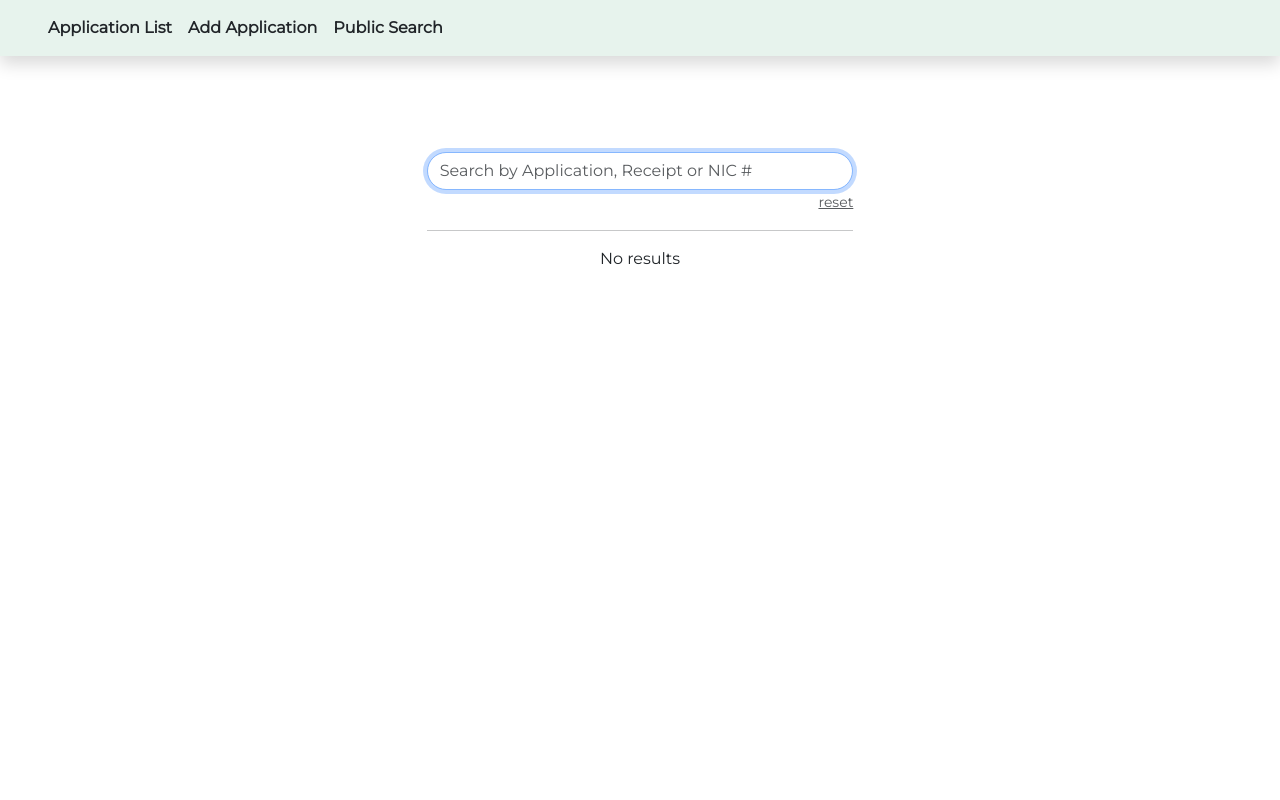
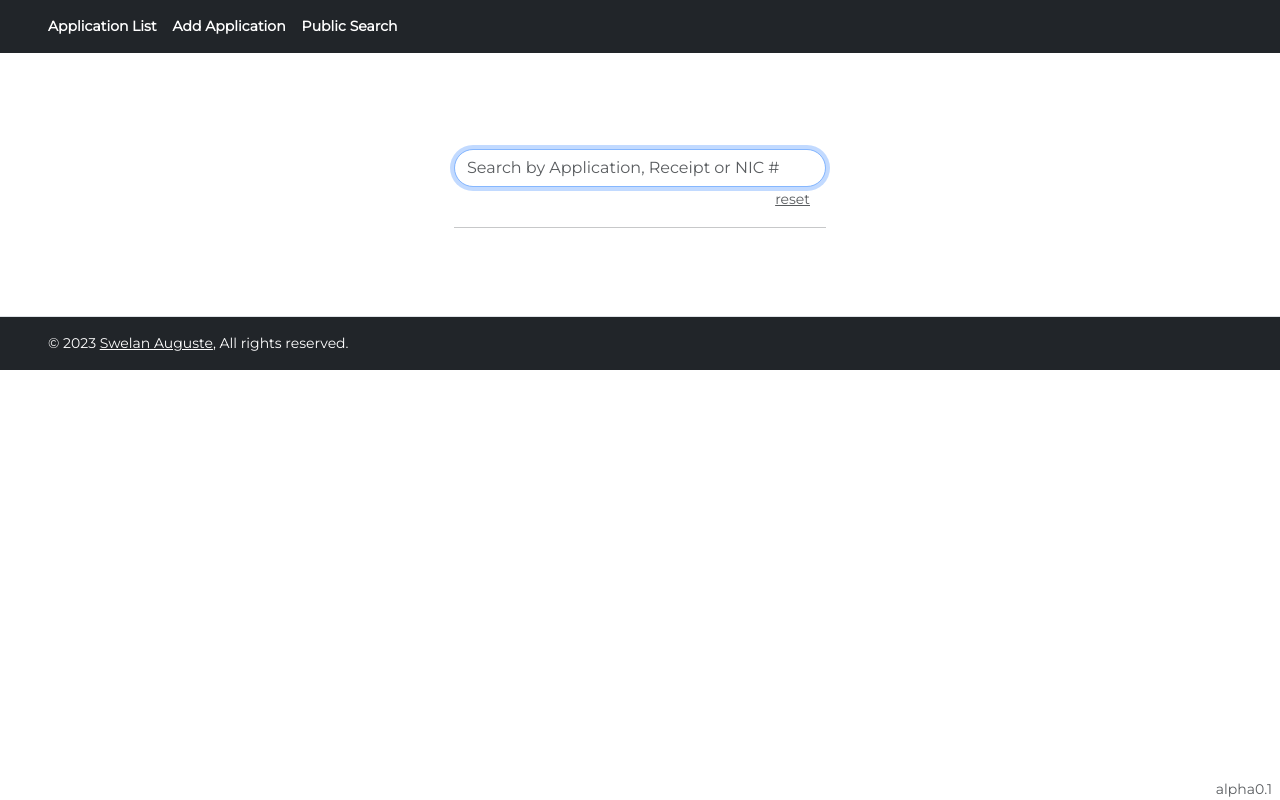
Before and after one commit to swelanauguste/app-status-check, a Django app: page / in a window 1280 px wide. Run offline with Django 4.2, Linux system fonts and the light colour scheme; the visitor is signed in with stand-in values (Sample User, id 1).

Commit message:
frontend

```diff
--- a/app/cf/settings.py
+++ b/app/cf/settings.py
@@ -14,7 +14,11 @@ SECRET_KEY = "&6#_3$l2zvoptxw$8ncm-s99&+%2mh(z9*dt-32kblu)0=w$-z"
 # SECURITY WARNING: don't run with debug turned on in production!
 DEBUG = True
 
-ALLOWED_HOSTS = ["immigration.kingship.info", 'www.immigration.kingship.info"']
+ALLOWED_HOSTS = [
+    "immigration.kingship.info",
+    "www.immigration.kingship.info",
+    "localhost",
+]
 
 CSRF_TRUSTED_ORIGINS = ["https://immigration.kingship.info"]
 
--- a/app/core/templates/admin-nav.html
+++ b/app/core/templates/admin-nav.html
@@ -1,5 +1,5 @@
-<nav class="py-3 px-5 d-flex bg-success bg-opacity-10 shadow">
-    <a class="text-decoration-none text-dark fw-bold me-3" href="{% url 'application-admin-list' %}">Application List</a>
-    <a class="text-decoration-none text-dark fw-bold me-3" href="{% url 'application-admin-add' %}">Add Application</a>
-    <a class="text-decoration-none text-dark fw-bold me-3" href="{% url 'application-list' %}">Public Search</a>
+<nav class="py-3 px-5 d-flex bg-dark small">
+    <a class="text-decoration-none text-white fw-bold me-3" href="{% url 'application-admin-list' %}">Application List</a>
+    <a class="text-decoration-none text-white fw-bold me-3" href="{% url 'application-admin-add' %}">Add Application</a>
+    <a class="text-decoration-none text-white fw-bold me-3" href="{% url 'application-list' %}">Public Search</a>
 </nav>
--- a/app/core/templates/base.html
+++ b/app/core/templates/base.html
@@ -32,10 +32,12 @@
     {% if request.user.is_authenticated %}
     {% include 'admin-nav.html' %}
     {% endif %}
+    <div class="container py-5">
+        {% block content %}
 
-    {% block content %}
-
-    {% endblock content %}
+        {% endblock content %}
+    </div>
+    {% include 'footer.html' %}
 
     <script
         src="https://cdn.jsdelivr.net/npm/@popperjs/core@2.11.8/dist/umd/popper.min.js"
--- a/app/core/templates/core/admin/application_admin_form.html
+++ b/app/core/templates/core/admin/application_admin_form.html
@@ -4,7 +4,7 @@
 
 {% block content %}
 
-<div class="col-lg-4 mx-auto shadow p-5 mt-5 rounded-4">
+<div class="col-lg-4 mx-auto shadow p-5 rounded-4">
     <form action=""
         method="post">
         {% csrf_token %}
--- a/app/core/templates/core/public/application_public_list.html
+++ b/app/core/templates/core/public/application_public_list.html
@@ -7,7 +7,7 @@
 
 
 {% block content %}
-<div class="col-lg-4 mx-auto mt-5 pt-5">
+<div class="col-lg-4 mx-auto mt-5">
     <form action=""
         method="get">
         <input class="form-control rounded-pill"
@@ -16,7 +16,7 @@
             placeholder="Search by Application, Receipt or NIC #"
             name="q">
         <div class="text-end">
-            <a class="small text-muted"
+            <a class="small text-muted pe-3"
                 href="/">reset</a>
         </div>
     </form>
@@ -28,8 +28,6 @@
     </a>
     <hr>
     <p class="">Application Status: {{ob.details}}</p>
-    {% empty %}
-    <p class="text-center">No results</p>
     {% endfor %}
 </div>
 {% endblock content %}
--- /dev/null
+++ b/app/core/templates/footer.html
@@ -0,0 +1,10 @@
+<footer>
+    <div class="d-flex pt-3 px-5 mt-4 border-top sticky-bottom bg-dark text-white">
+        <p class="small">&copy; {% now "Y" %} <a
+                class="text-decoration-none text-white"
+                target="_blank"
+                href="https://kingship.info/"><u>Swelan Auguste</u></a>,
+            All rights reserved.</p>
+    </div>
+</footer>
+<div class="fixed-bottom text-end small me-2 text-muted">alpha0.1</div>
--- a/app/core/views.py
+++ b/app/core/views.py
@@ -8,15 +8,14 @@ from .models import Application
 
 class ApplicationGetUpdateView(UpdateView):
     model = Application
-    template_name = 'core/public/application_public_form.html'
+    template_name = "core/public/application_public_form.html"
     success_url = "/"
     fields = ["get_email_updates", "email"]
 
 
 class ApplicationListView(ListView):
     model = Application
-    template_name = 'core/public/application_public_list.html'
-
+    template_name = "core/public/application_public_list.html"
 
     def get_queryset(self):
         query = self.request.GET.get("q")
@@ -32,21 +31,28 @@ class ApplicationListView(ListView):
 
 class ApplicationAdminDetailUpdateView(LoginRequiredMixin, UpdateView):
     model = Application
-    template_name = 'core/admin/application_admin_form.html'
+    template_name = "core/admin/application_admin_form.html"
     success_url = "/"
-    fields = ["application_number", "nic_number", "receipt_number", "status", "details"]
+    fields = ["status", "application_number", "nic_number", "receipt_number", "details"]
 
 
 class ApplicationAdminCreateView(LoginRequiredMixin, CreateView):
     model = Application
-    template_name = 'core/admin/application_admin_form.html'
+    template_name = "core/admin/application_admin_form.html"
     success_url = "/"
-    fields = ["application_number", "nic_number", "receipt_number", "status", "details"]
+    fields = [
+        "status",
+        "application_number",
+        "nic_number",
+        "receipt_number",
+        "status",
+        "details",
+    ]
 
 
 class ApplicationAdminListView(LoginRequiredMixin, ListView):
     model = Application
-    template_name = 'core/admin/application_admin_list.html'
+    template_name = "core/admin/application_admin_list.html"
 
     def get_queryset(self):
         query = self.request.GET.get("admin-q")
```
Also changed, not shown: app/core/models.py (+4 -3 lines).
